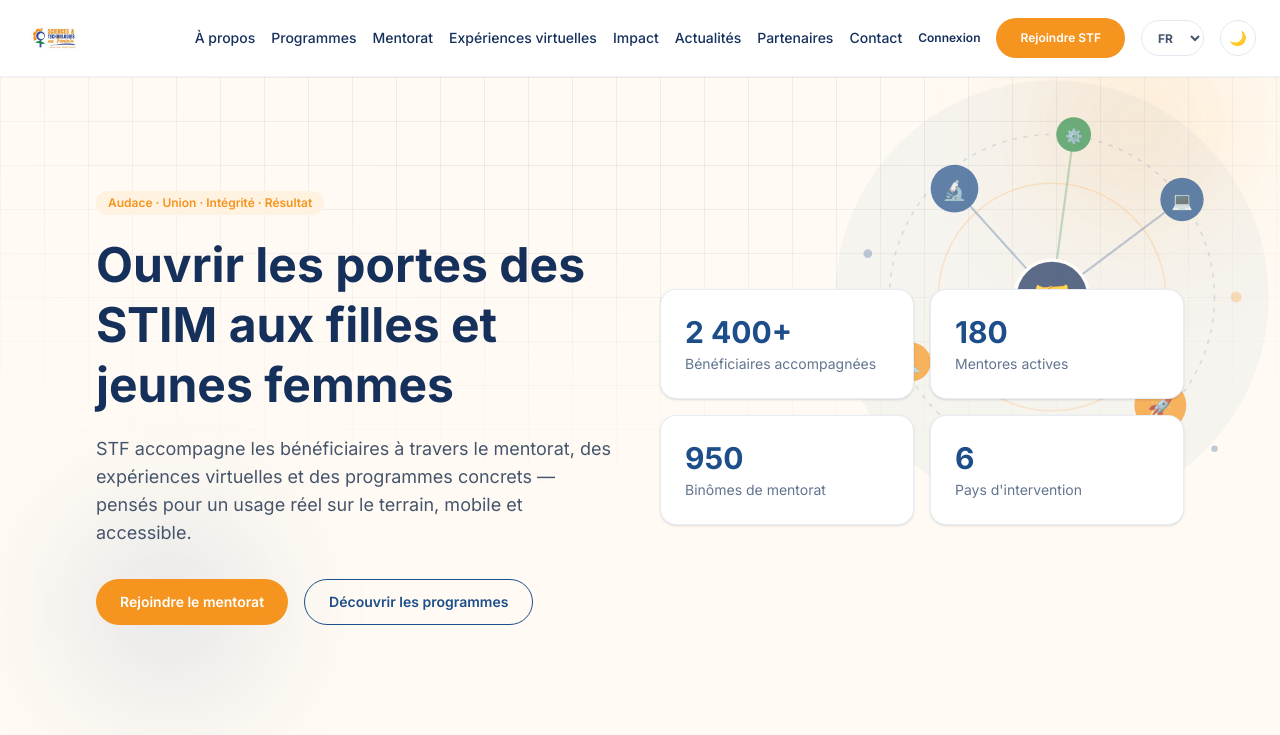
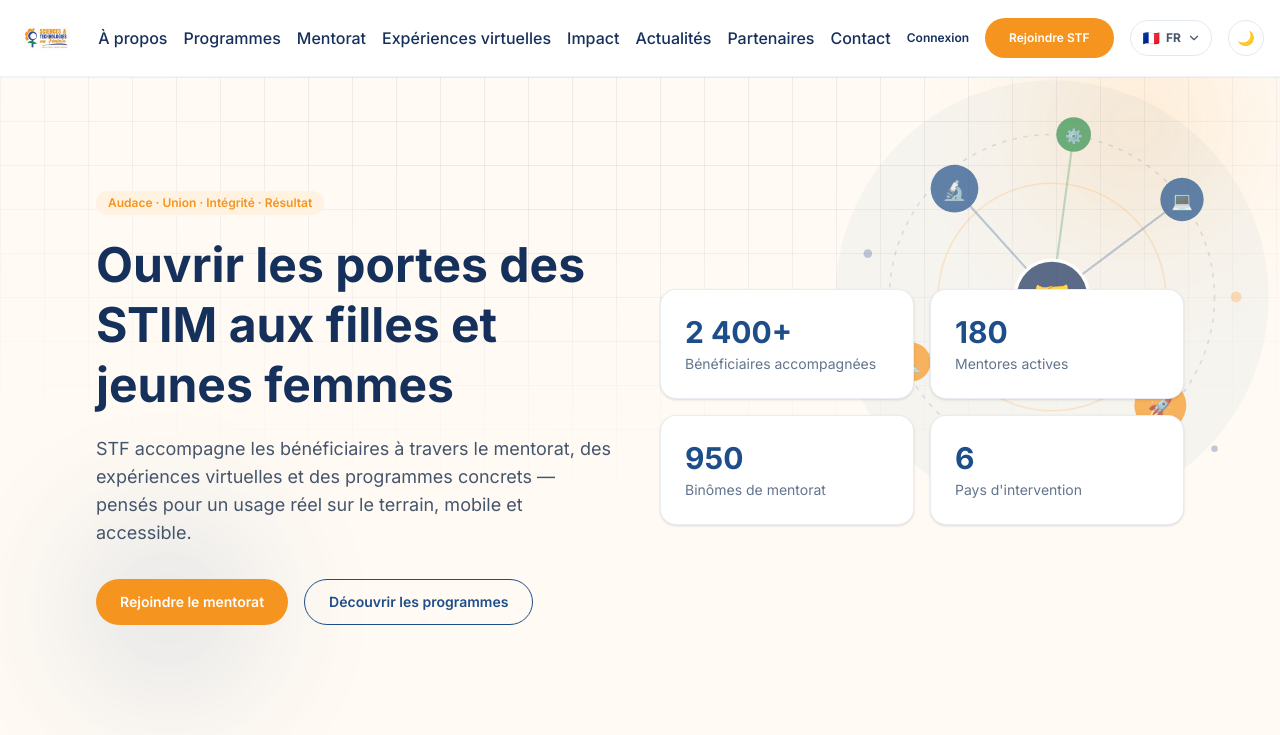
Before and after one commit to Yamoon224/STF, a Next.js app: page / in a window 1280 px wide. Shown: the top 735 px of the page. Built offline with nearby package versions, Linux system fonts and the light colour scheme.

Commit message:
feat: implement LanguageToggle component with dropdown for language selection

```diff
--- a/src/components/layout/SiteHeader.tsx
+++ b/src/components/layout/SiteHeader.tsx
@@ -27,7 +27,7 @@
 
   return (
     <header className="sticky top-0 z-40 border-b border-slate-100 bg-white/95 backdrop-blur dark:border-border-default dark:bg-surface/95">
-      <div className="mx-auto flex max-w-7xl items-center justify-between px-4 py-2 sm:px-6 lg:px-6">
+      <div className="mx-auto flex max-w-7xl items-center justify-between px-4 py-2">
         <Logo />
 
         <div className="hidden items-center gap-4 xl:flex">
@@ -36,7 +36,7 @@
               <Link
                 key={link.href}
                 href={link.href}
-                className={`text-sm font-medium whitespace-nowrap transition-colors hover:text-stf-orange ${
+                className={`text-md font-medium whitespace-nowrap transition-colors hover:text-stf-orange ${
                   pathname === link.href ? "text-stf-orange" : "text-stf-navy dark:text-white"
                 }`}
               >
--- a/src/components/ui/LanguageToggle.tsx
+++ b/src/components/ui/LanguageToggle.tsx
@@ -1,20 +1,112 @@
 "use client";
 
+import { useEffect, useRef, useState } from "react";
 import { useLanguage } from "@/lib/i18n/LanguageProvider";
 import type { Locale } from "@/lib/i18n/dictionaries";
 
+const options: { value: Locale; label: string; name: string; flag: string }[] = [
+  { value: "fr", label: "FR", name: "Français", flag: "🇫🇷" },
+  { value: "en", label: "US", name: "English", flag: "🇺🇸" },
+];
+
 export function LanguageToggle({ className = "" }: { className?: string }) {
   const { locale, setLocale } = useLanguage();
+  const [open, setOpen] = useState(false);
+  const containerRef = useRef<HTMLDivElement>(null);
+
+  useEffect(() => {
+    if (!open) return;
+
+    function onClickOutside(event: MouseEvent) {
+      if (containerRef.current && !containerRef.current.contains(event.target as Node)) {
+        setOpen(false);
+      }
+    }
+    function onEscape(event: KeyboardEvent) {
+      if (event.key === "Escape") setOpen(false);
+    }
+
+    document.addEventListener("mousedown", onClickOutside);
+    document.addEventListener("keydown", onEscape);
+    return () => {
+      document.removeEventListener("mousedown", onClickOutside);
+      document.removeEventListener("keydown", onEscape);
+    };
+  }, [open]);
+
+  const current = options.find((o) => o.value === locale) ?? options[0];
 
   return (
-    <select
-      value={locale}
-      onChange={(e) => setLocale(e.target.value as Locale)}
-      aria-label="Choix de la langue"
-      className={`h-9 shrink-0 rounded-full border border-slate-200 bg-transparent px-3 text-xs font-bold text-slate-600 outline-none transition-colors hover:border-stf-orange focus:border-stf-blue dark:border-border-default dark:bg-surface dark:text-slate-300 ${className}`}
-    >
-      <option value="fr">FR</option>
-      <option value="en">US</option>
-    </select>
+    <div ref={containerRef} className={`relative shrink-0 ${className}`}>
+      <button
+        type="button"
+        onClick={() => setOpen((o) => !o)}
+        aria-haspopup="listbox"
+        aria-expanded={open}
+        aria-label="Choix de la langue"
+        className={`flex h-9 items-center gap-1.5 rounded-full border pl-3 pr-2.5 text-xs font-bold transition-colors ${
+          open
+            ? "border-stf-orange text-stf-orange"
+            : "border-slate-200 text-slate-600 hover:border-stf-orange hover:text-stf-orange dark:border-border-default dark:text-slate-300"
+        }`}
+      >
+        <span aria-hidden className="text-sm leading-none">
+          {current.flag}
+        </span>
+        <span>{current.label}</span>
+        <svg
+          viewBox="0 0 24 24"
+          className={`h-3.5 w-3.5 fill-none stroke-current transition-transform duration-200 ${open ? "rotate-180" : ""}`}
+          strokeWidth="2"
+          strokeLinecap="round"
+          strokeLinejoin="round"
+        >
+          <path d="m6 9 6 6 6-6" />
+        </svg>
+      </button>
+
+      {open ? (
+        <div
+          role="listbox"
+          aria-label="Langue"
+          className="absolute right-0 top-full z-50 mt-2 w-40 overflow-hidden rounded-2xl border border-slate-200 bg-white p-1.5 shadow-lg shadow-black/5 dark:border-border-default dark:bg-surface"
+        >
+          {options.map((option) => {
+            const selected = option.value === locale;
+            return (
+              <button
+                key={option.value}
+                type="button"
+                role="option"
+                aria-selected={selected}
+                onClick={() => {
+                  setLocale(option.value);
+                  setOpen(false);
+                }}
+                className={`flex w-full items-center gap-2.5 rounded-xl px-3 py-2 text-left text-sm font-medium transition-colors ${
+                  selected
+                    ? "bg-stf-orange-light text-stf-orange"
+                    : "text-slate-600 hover:bg-slate-50 dark:text-slate-300 dark:hover:bg-white/5"
+                }`}
+              >
+                <span aria-hidden>{option.flag}</span>
+                {option.name}
+                {selected ? (
+                  <svg
+                    viewBox="0 0 24 24"
+                    className="ml-auto h-4 w-4 fill-none stroke-current"
+                    strokeWidth="2"
+                    strokeLinecap="round"
+                    strokeLinejoin="round"
+                  >
+                    <path d="M5 13l4 4L19 7" />
+                  </svg>
+                ) : null}
+              </button>
+            );
+          })}
+        </div>
+      ) : null}
+    </div>
   );
 }
```
